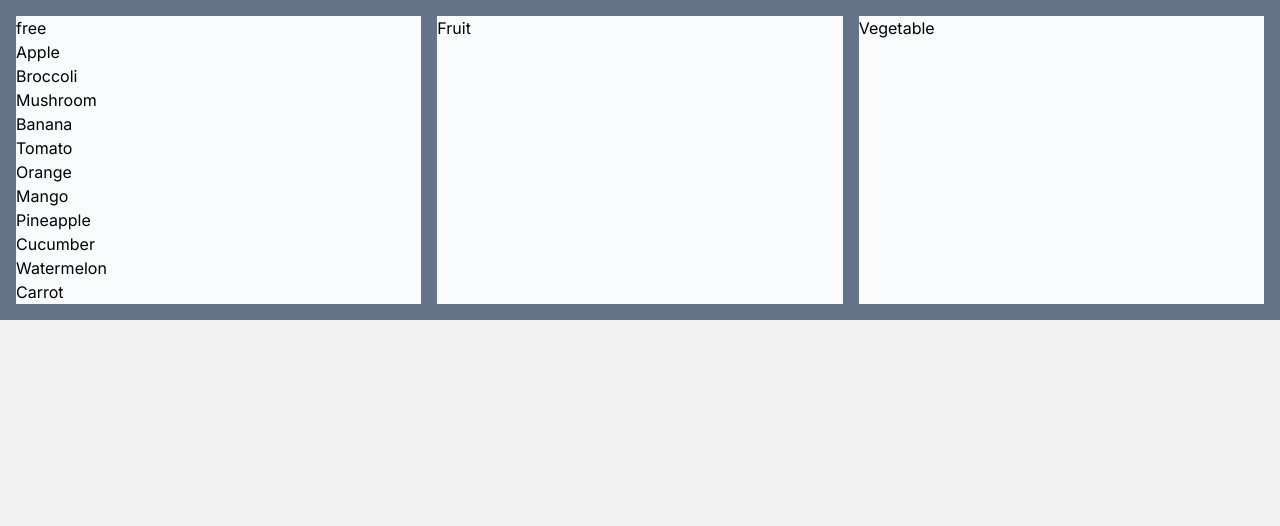
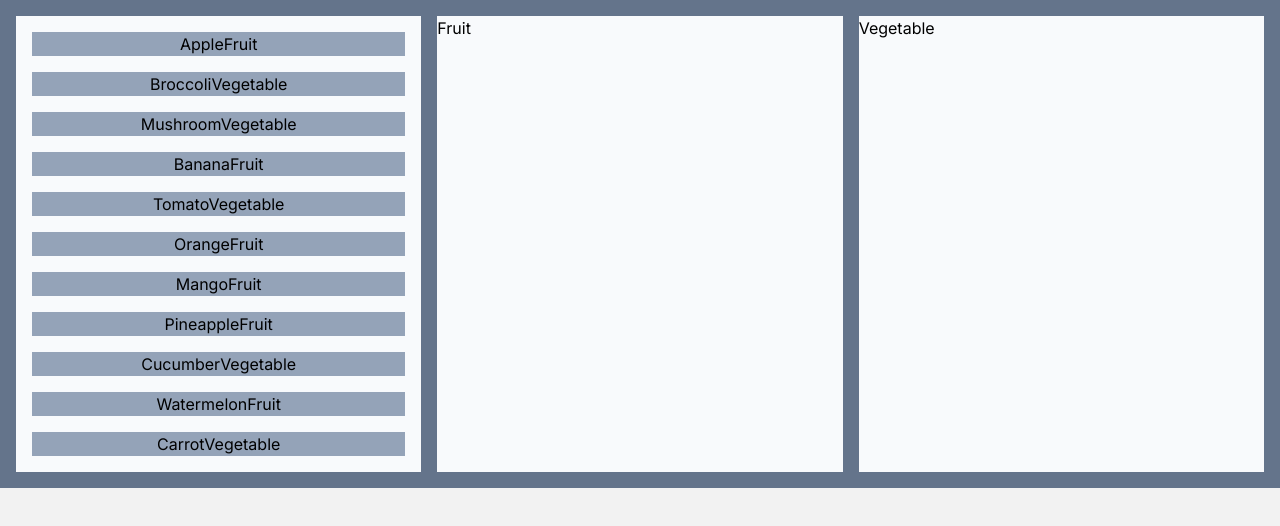
Before and after one commit to min23asdw/todo_and_api, a Next.js app: page /todo in a window 1280 px wide. Shown: the top 526 px of the page. Built offline with nearby package versions, Linux system fonts and the light colour scheme.

Commit message:
add:ItemCard

```diff
--- /dev/null
+++ b/src/app/todo/itemCard.tsx
@@ -0,0 +1,17 @@
+import { TodoItem } from "./page";
+
+interface ItemProp {
+  item: TodoItem;
+}
+
+export default function Item(props: ItemProp) {
+  const { item } = props;
+  return (
+    <button className=" bg-slate-400">
+      <div>
+        {item.name}
+        {item.type}
+      </div>
+    </button>
+  );
+}
--- a/src/app/todo/page.tsx
+++ b/src/app/todo/page.tsx
@@ -1,7 +1,8 @@
 "use client";
 import { useEffect, useState } from "react";
 import data from "./data.json";
-interface TodoItem {
+import Item from "./itemCard";
+export interface TodoItem {
   type: string;
   name: string;
 }
@@ -17,10 +18,9 @@ export default function Todo() {
   return (
     <div className="min-h-screen">
       <div className=" grid grid-cols-3 gap-4 p-4 bg-slate-500">
-        <div className=" bg-slate-50">
-          free
+        <div className=" bg-slate-50 flex flex-col gap-4 p-4">
           {todoItems.map((item) => (
-            <div>{item.name}</div>
+            <Item item={item} />
           ))}
         </div>
 
```
